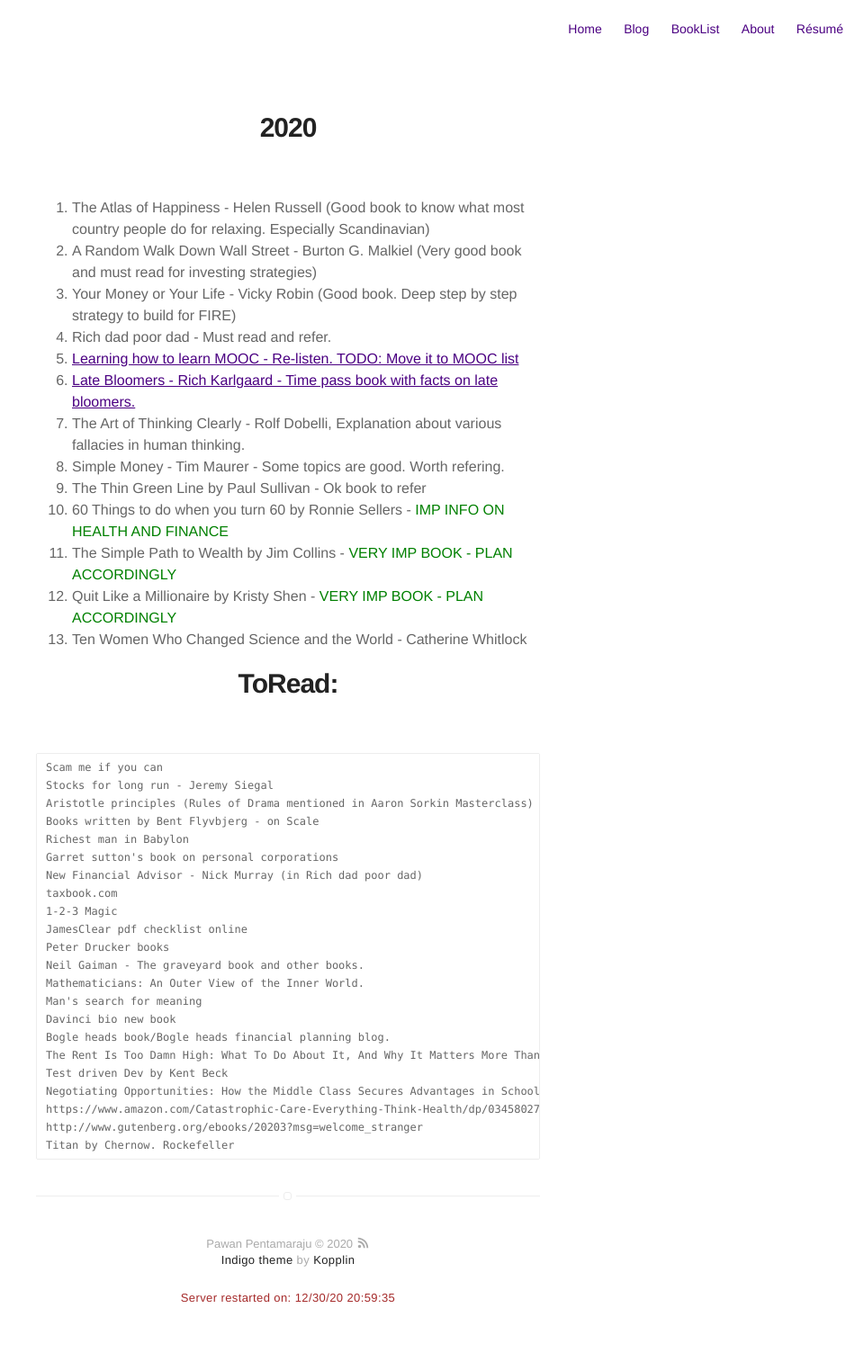
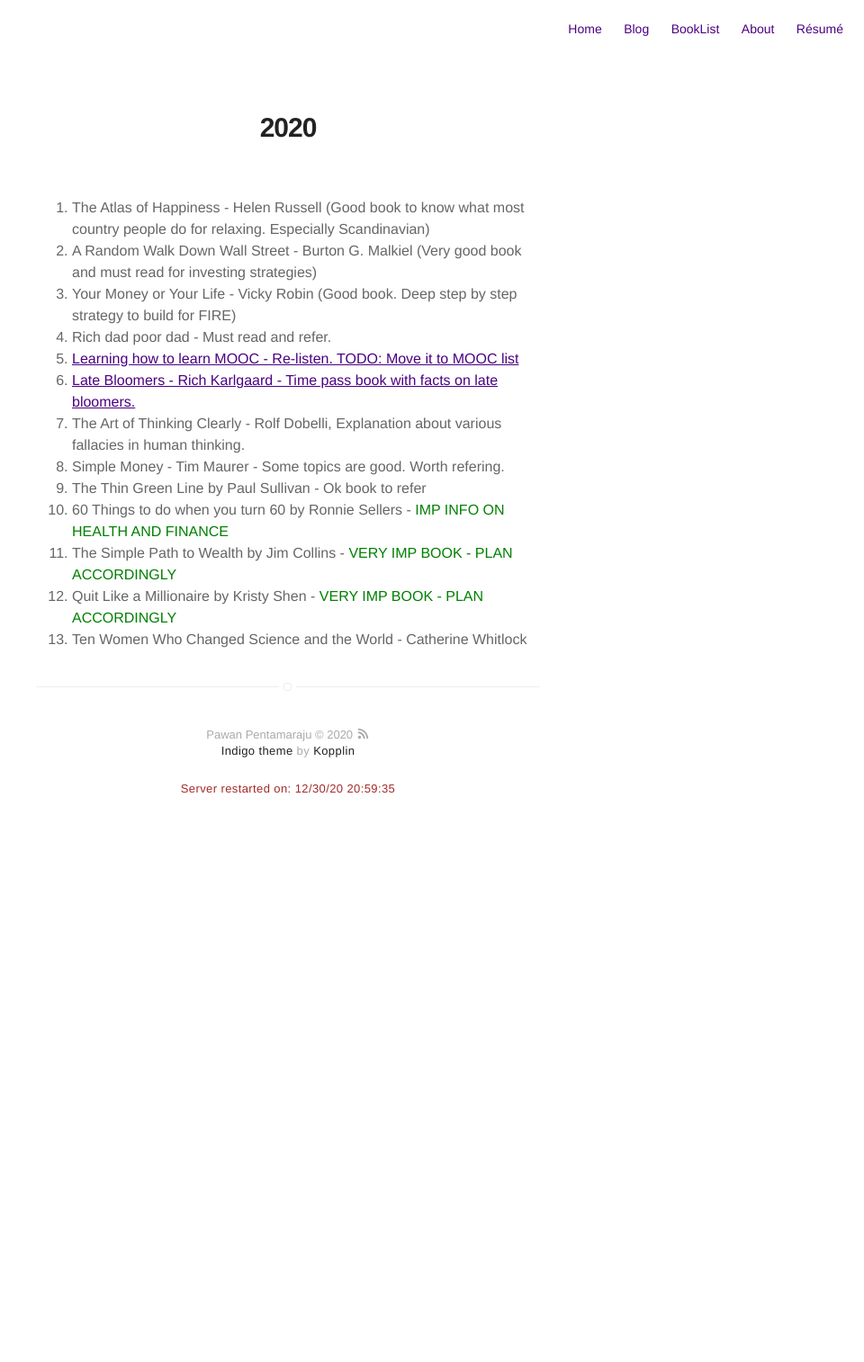
Before and after one commit to pawanpe/pawanpe.github.io, a Jekyll site: the page built from booklist/2020/books.markdown, in a window 1280 px wide. Shown: the whole page at 90% size, without its empty margins (320-1280 px from the left). Built offline with Jekyll 4.4.1, drawn with Linux system fonts in a browser that asks for light colours; after the commit the page ends 948 px from its top, so only the background shows below that.

Commit message:
Creating 2021 pages.

```diff
--- a/booklist/2020/books.markdown
+++ b/booklist/2020/books.markdown
@@ -18,29 +18,3 @@ layout: page
 11. The Simple Path to Wealth by Jim Collins - <b style="color: green"> VERY IMP BOOK - PLAN ACCORDINGLY</b>
 12. Quit Like a Millionaire by Kristy Shen - <b style="color: green"> VERY IMP BOOK - PLAN ACCORDINGLY</b>
 13. Ten Women Who Changed Science and the World - Catherine Whitlock
-
-
-# ToRead:
-
-    Scam me if you can
-    Stocks for long run - Jeremy Siegal
-    Aristotle principles (Rules of Drama mentioned in Aaron Sorkin Masterclass)
-    Books written by Bent Flyvbjerg - on Scale
-    Richest man in Babylon
-    Garret sutton's book on personal corporations
-    New Financial Advisor - Nick Murray (in Rich dad poor dad)
-    taxbook.com
-    1-2-3 Magic
-    JamesClear pdf checklist online
-    Peter Drucker books
-    Neil Gaiman - The graveyard book and other books.
-    Mathematicians: An Outer View of the Inner World.
-    Man's search for meaning
-    Davinci bio new book
-    Bogle heads book/Bogle heads financial planning blog.
-    The Rent Is Too Damn High: What To Do About It, And Why It Matters More Than You Think
-    Test driven Dev by Kent Beck
-    Negotiating Opportunities: How the Middle Class Secures Advantages in School.
-    https://www.amazon.com/Catastrophic-Care-Everything-Think-Health/dp/034580273X
-    http://www.gutenberg.org/ebooks/20203?msg=welcome_stranger
-    Titan by Chernow. Rockefeller
```
Also changed, not shown: booklist/2021/articlesandvideos.markdown (added, +10 -0 lines), booklist/2021/books.markdown (added, +34 -0 lines).
